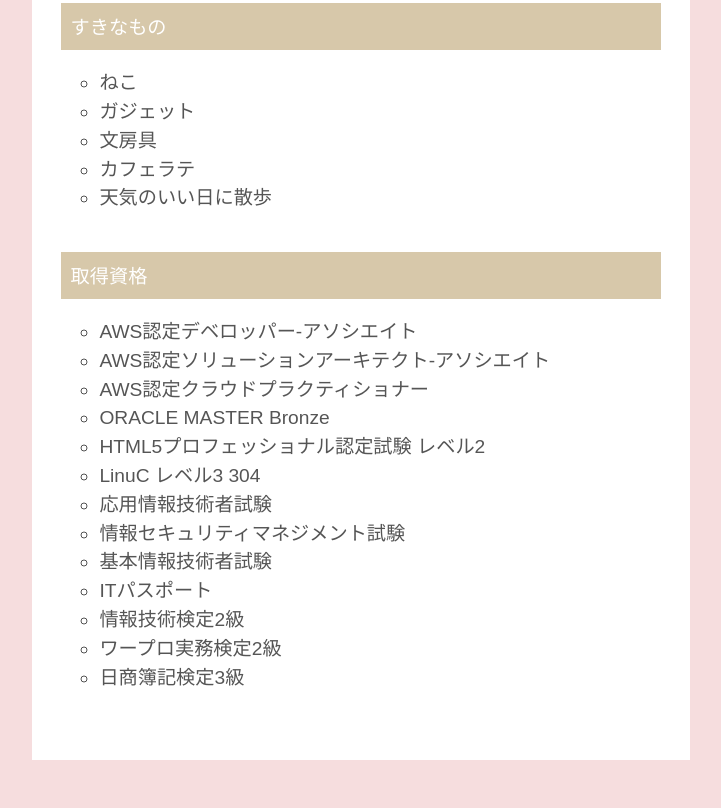
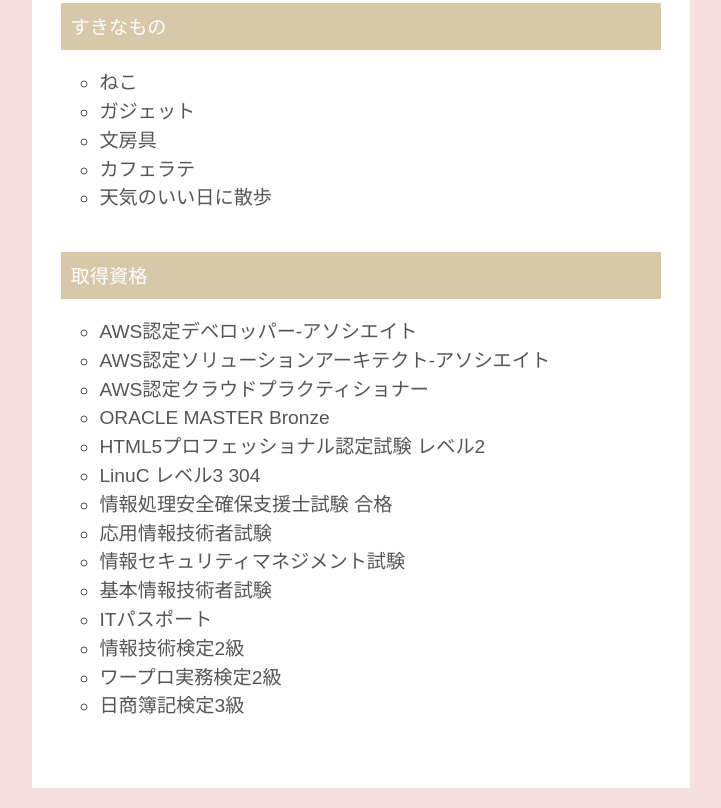
Before and after one commit to tsumarika/tsumarika.github.io, a plain HTML site: page index.html in a window 1280 px wide. Shown: the part 482-1290 px from the top of the page, without its empty margins (279-1000 px from the left). Before the commit the page ends 1261 px from the top, so only its background shows below. Drawn offline with Linux system fonts and the light colour scheme; a web font is replaced by a local one.

Commit message:
情報処理安全確保支援士試験 合格

```diff
--- a/index.html
+++ b/index.html
@@ -57,6 +57,7 @@
                     <li>ORACLE MASTER Bronze</li>
                     <li>HTML5プロフェッショナル認定試験 レベル2</li>
                     <li>LinuC レベル3 304</li>
+                    <li>情報処理安全確保支援士試験 合格</li>
                     <li>応用情報技術者試験</li>
                     <li>情報セキュリティマネジメント試験</li>
                     <li>基本情報技術者試験</li>
```
